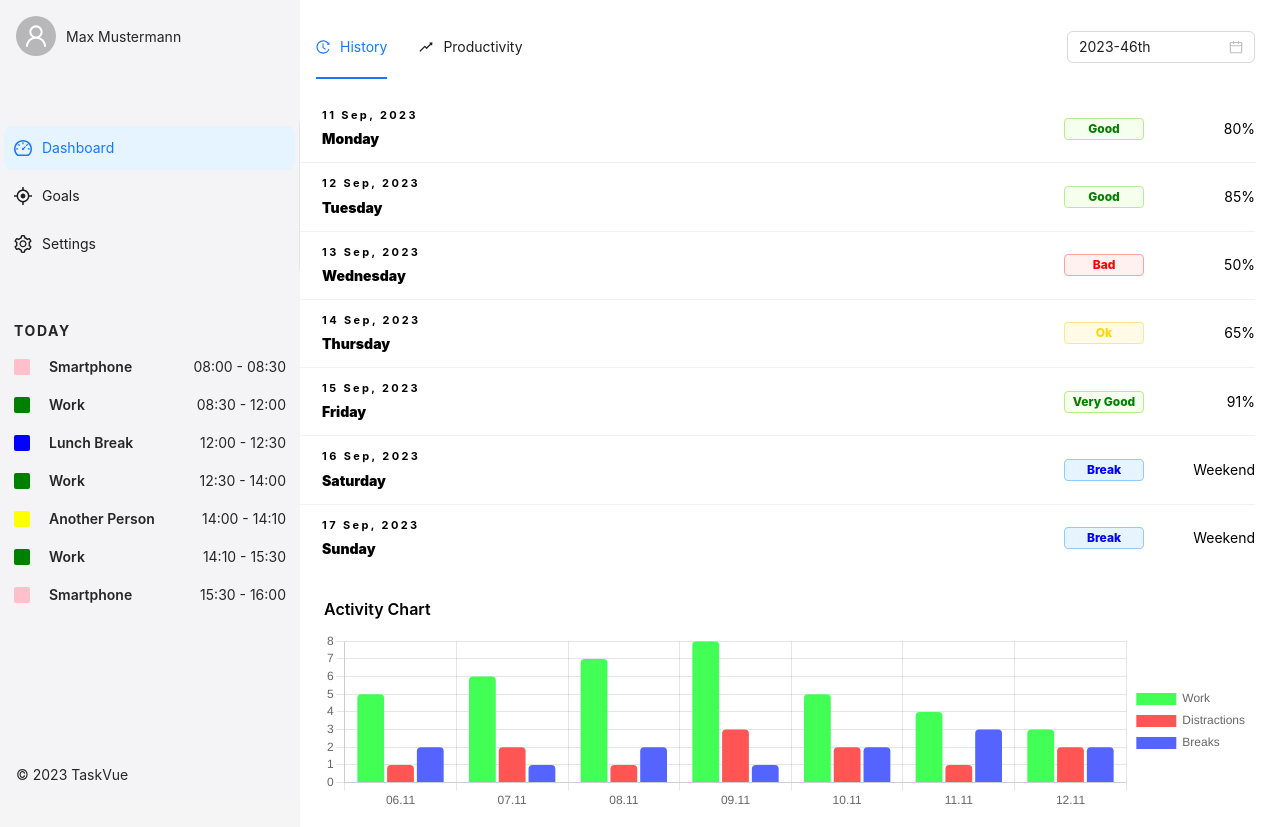
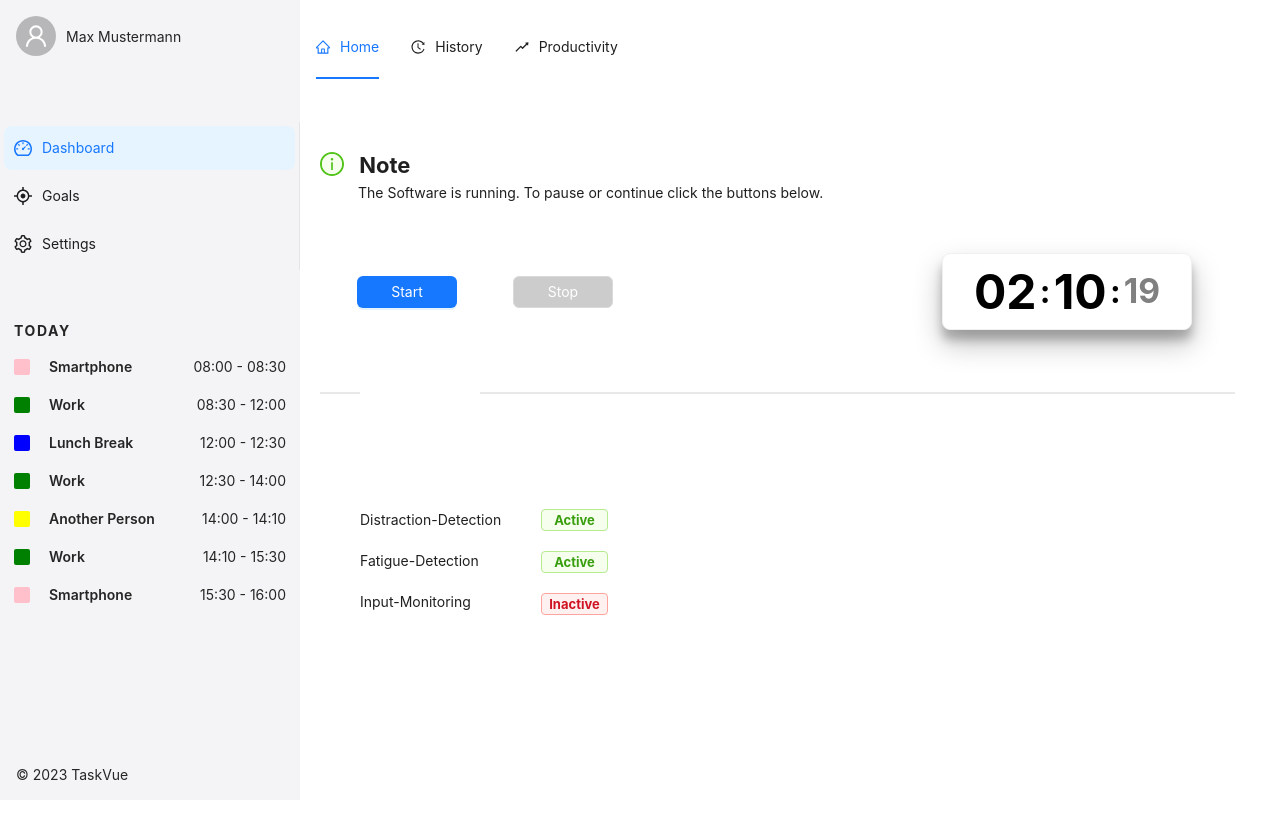
Before and after one commit to CLLeMens/TaskVue, a React (Vite) app in the folder TaskVueWebClient/: page / in a window 1280 px wide. After the commit the page ends 800 px from the top, so only its background shows below. Built offline with nearby package versions, Linux system fonts and the light colour scheme.

Commit message:
Home Page updated

```diff
--- a/TaskVueWebClient/src/App.css
+++ b/TaskVueWebClient/src/App.css
@@ -22,7 +22,6 @@ body {
     text-align: center;
     display: flex;
     flex-direction: row;
-  background: #eff2f5;
 }
 
 .logo {
@@ -31,9 +30,11 @@ body {
     will-change: filter;
     transition: filter 300ms;
 }
+
 .logo:hover {
     filter: drop-shadow(0 0 2em #646cffaa);
 }
+
 .logo.react:hover {
     filter: drop-shadow(0 0 2em #61dafbaa);
 }
@@ -61,8 +62,9 @@ body {
     color: #888;
 }
 
-.ant-menu-item{
-    padding-left: 0; !important;
+.ant-menu-item {
+    padding-left: 0;
+!important;
 }
 
 .custom-timeline-item-head {
@@ -77,7 +79,7 @@ body {
     border: 2px solid var(--timeline-item-hover-border-color, #40a9ff);
 }
 
-.custom-events{
+.custom-events {
     padding: 0 14px;
     overflow-Y: auto;
     max-height: 350px;
@@ -110,7 +112,7 @@ body {
 }
 
 
-.content-wrapper div:nth-of-type(1){
+.content-wrapper div:nth-of-type(1) {
     max-width: 300px;
 }
 
@@ -129,11 +131,48 @@ body {
     color: #000000 !important;
 }
 
-.chart-wrapper{
+.chart-wrapper {
     max-height: 180px;
     margin-left: 24px;
 }
 
-.chart-wrapper > canvas{
+.chart-wrapper > canvas {
     min-width: 500px;
 }
+
+.timer-wrapper {
+    min-width: 100%;
+    text-align: center;
+    display: flex;
+    justify-content: flex-start;
+    align-items: center;
+    margin: 50px 80px 50px 37px;
+}
+
+.timer-card {
+    box-shadow: rgba(0, 0, 0, 0.25) 0px 14px 28px, rgba(0, 0, 0, 0.22) 0px 10px 10px;
+    display: flex;
+    justify-content: center;
+    align-items: center;
+    width: 250px;
+    margin-left: auto;
+    margin-right: 80px;
+
+
+}
+
+.timer-card > .ant-card-body {
+    padding: 0;
+}
+
+.timer-card div {
+    font-size: 3rem; /* Größere Schrift für Stunden und Minuten */
+    font-weight: bold;
+    display: flex; /* Verwenden Sie flex, um Kinder zu zentrieren */
+    align-items: baseline; /* Ausrichtung auf der Basislinie für eine einheitliche optische Zentrierung */
+}
+
+.timer-card div span {
+    color: grey;
+    font-size: 2rem; /* Kleinere Schrift für Sekunden */
+}
--- a/TaskVueWebClient/src/components/Dashboard.jsx
+++ b/TaskVueWebClient/src/components/Dashboard.jsx
@@ -3,6 +3,7 @@ import {Layout, Menu, DatePicker, ConfigProvider} from 'antd';
 import {
     HistoryOutlined,
     RiseOutlined,
+    HomeOutlined
 } from '@ant-design/icons';
 import 'dayjs/locale/de';
 import History from "./History.jsx";
@@ -11,6 +12,7 @@ import Productivity from "./Productivity.jsx";
 import locale from "antd/es/locale/en_GB";
 import dayjs from 'dayjs';
 import updateLocale from 'dayjs/plugin/updateLocale';
+import Home from "./Home.jsx";
 
 
 dayjs.extend(updateLocale)
@@ -30,7 +32,7 @@ const Dashboard = () => {
 
     const [selectedHeaderItem, setSelectedHeaderItem] = useState(() => {
         const storedValue = sessionStorage.getItem('selectedHeaderItem')
-        return storedValue ? storedValue : 'history';
+        return storedValue ? storedValue : 'home';
     });
 
 
@@ -52,6 +54,7 @@ const Dashboard = () => {
 
 
     const headerItems = [
+        {key: 'home', icon: <HomeOutlined />, label: 'Home'},
         {key: 'history', icon: <HistoryOutlined/>, label: 'History'},
         {key: 'productivity', icon: <RiseOutlined/>, label: 'Productivity'},
     ];
@@ -59,6 +62,9 @@ const Dashboard = () => {
 
     let content;
     switch (selectedHeaderItem) {
+        case 'home':
+            content = <Home/>;
+            break;
         case 'history':
             content = <History week={defaultDates}/>;
             break;
@@ -66,7 +72,7 @@ const Dashboard = () => {
             content = <Productivity/>;
             break;
         default:
-            content = <History/>;
+            content = <Home/>;
     }
 
 
@@ -94,7 +100,7 @@ const Dashboard = () => {
                         }}
                     />
 
-
+                    {selectedHeaderItem !== 'home' ?
                     <div style={{flex: 1, display: 'flex', justifyContent: 'flex-end'}}>
                         <ConfigProvider locale={locale}>
                             <DatePicker
@@ -107,6 +113,7 @@ const Dashboard = () => {
                             />
                         </ConfigProvider>
                     </div>
+                        : null}
                 </div>
             </Header>
             <Content style={{padding: '0 25px 0 0'}}>
--- /dev/null
+++ b/TaskVueWebClient/src/components/Home.jsx
@@ -0,0 +1,95 @@
+import React, {useState, useEffect} from 'react';
+import {Layout, Button, Card, Tag, Row, Col, Divider, Typography} from 'antd';
+import {InfoCircleTwoTone} from '@ant-design/icons';
+
+
+const {Title} = Typography;
+
+
+const Home = () => {
+
+
+    const enabledButtonStyle = {
+        minWidth: '100px',
+        marginRight: '3.5rem',
+
+    }
+
+    const disabledButtonStyle = {
+        ...enabledButtonStyle,
+        backgroundColor: '#ccc',
+        color: 'white',
+        cursor: 'not-allowed',
+    };
+
+    return (
+
+        <>
+            <div style={{marginTop: '50px', padding: '20px', minWidth: '100%',}}>
+                <div style={{
+                    display: 'flex',
+                    flexDirection: 'column',
+                    marginBottom: '20px',
+                    textAlign: 'left',
+                    minWidth: '100%'
+                }}>
+                <span style={{fontWeight: 'bold', fontSize: '22px'}}>
+                    <InfoCircleTwoTone twoToneColor="#52c41a" style={{fontSize: '24px', marginRight: '10px',}}/> Note
+                </span>
+
+                    <span style={{marginLeft: '38px',}}>
+                    The Software is running. To pause or continue click the buttons below.
+                </span>
+                </div>
+                <div className={'timer-wrapper'}>
+                    <Button type={'primary'} style={enabledButtonStyle}>Start</Button>
+                    <Button type={'primary'} style={{...disabledButtonStyle}} disabled danger>Stop</Button>
+                    <Card className={'timer-card'}>
+                        <div style={{
+                            display: 'flex',
+                            alignItems: 'center',
+                            justifyContent: 'center',
+                            fontSize: '3rem',
+                            color: 'black',
+
+                        }}>
+                            02
+                            <span style={{
+                                color: 'inherit',
+                                fontSize: '2rem',
+                                margin: '0 0.2rem'
+                            }}>:</span>
+                            10
+                            <span style={{
+                                color: 'inherit',
+                                fontSize: '2rem',
+                                margin: '0 0.2rem'
+                            }}>:</span>
+                            <span style={{color: 'grey', fontSize: '0.7em'}}>19</span>
+                        </div>
+                    </Card>
+                </div>
+                <Divider orientation="left" style={{color: 'white', borderColor: 'lightgray'}}>Information</Divider>
+                <div className={'information-wrapper'}>
+                    <Title level={4} style={{textAlign: 'left', margin: '50px 0 25px 40px', color: '#ffffff'}}>Monitoring</Title>
+                    <div className={'monitoring-wrapper'} style={{ display: 'flex', flexDirection: 'row', minWidth: '100%'}}>
+
+                        <ul style={{listStyle: 'none', textAlign: 'left', marginLeft: '40px', display: 'flex', flexDirection: 'column', gap: '20px'}}>
+                            <li>Distraction-Detection</li>
+                            <li>Fatigue-Detection</li>
+                            <li>Input-Monitoring</li>
+                        </ul>
+                        <ul style={{listStyle: 'none', marginLeft: '40px', display: 'flex', flexDirection: 'column', gap: '20px'}}>
+                            <Tag color={'green'} style={{textAlign: 'center', fontSize: '13px', fontWeight: 'bold'}}>Active</Tag>
+                            <Tag color={'green'} style={{textAlign: 'center', fontSize: '13px', fontWeight: 'bold'}}>Active</Tag>
+                            <Tag color={'red'} style={{textAlign: 'center', fontSize: '13px', fontWeight: 'bold'}}>Inactive</Tag>
+                        </ul>
+                    </div>
+                </div>
+            </div>
+        </>
+    )
+        ;
+};
+
+export default Home;
```
Lines whose indentation alone changed are shown as unchanged.
